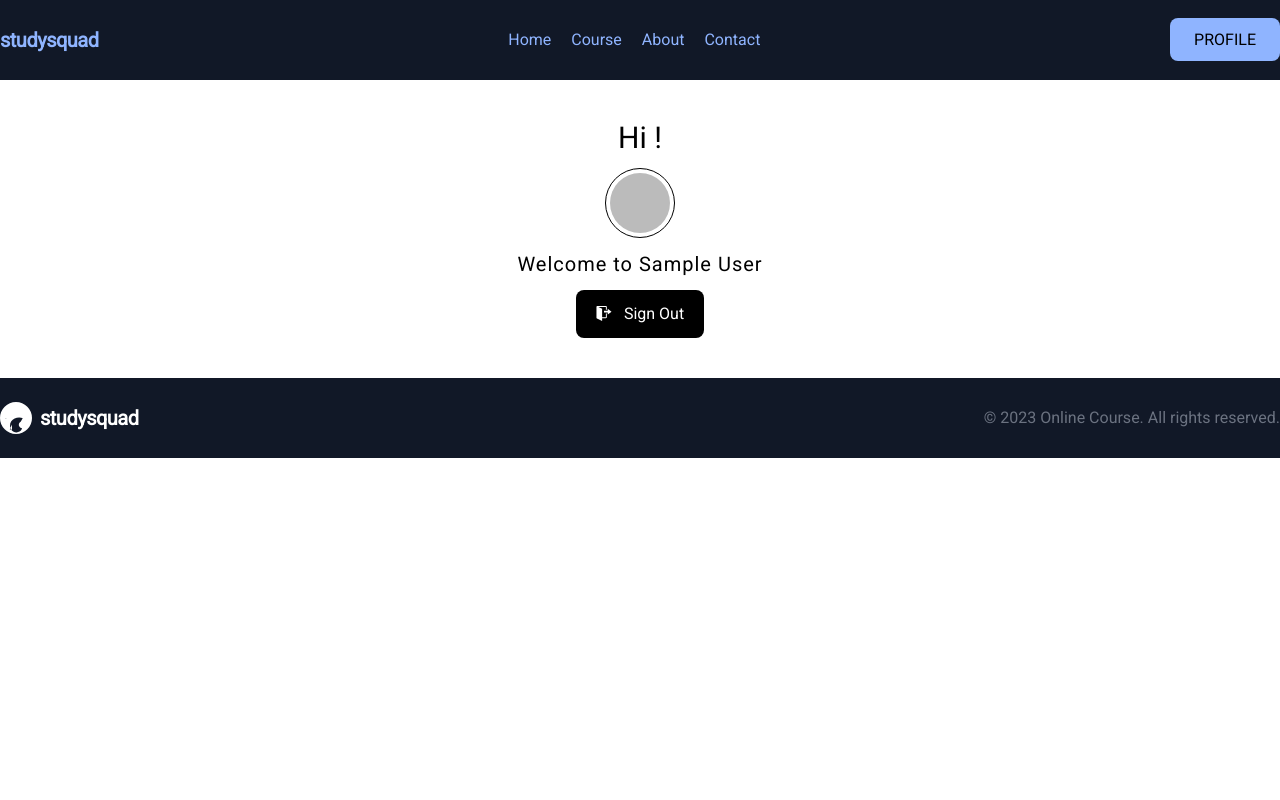
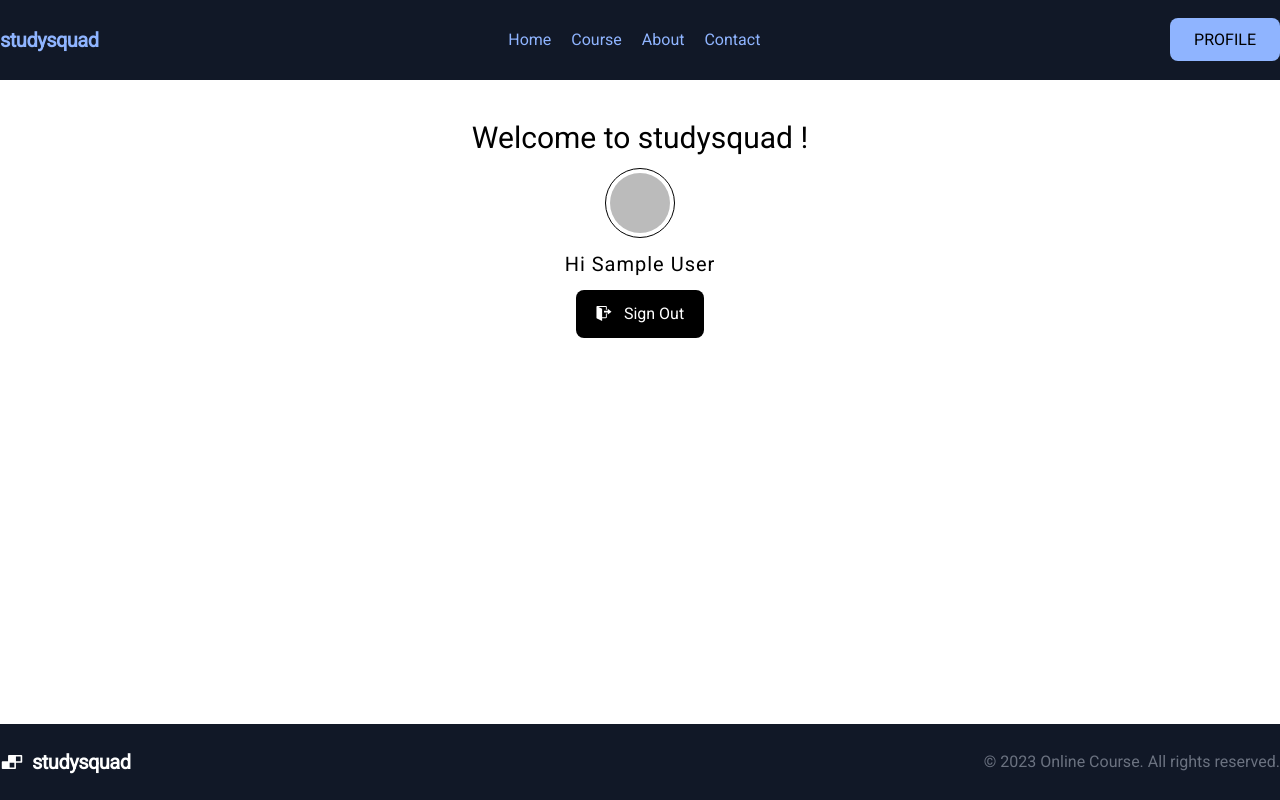
Before and after one commit to sakayat/studysquad, a Next.js app: page /user/profile in a window 1280 px wide. Built offline with nearby package versions, Linux system fonts and the light colour scheme; no server answers; sample sign-in values are in the browser's storage.

Commit message:
footer and success page updated

```diff
--- a/app/api/auth/[...nextauth]/route.js
+++ b/app/api/auth/[...nextauth]/route.js
@@ -1,14 +1,19 @@
 import NextAuth from "next-auth/next";
 import GoogleProvider from "next-auth/providers/google";
 
-const handler = NextAuth({
+export const authOptions = {
   providers: [
     GoogleProvider({
       clientId: process.env.GOOGLE_CLIENT_ID,
       clientSecret: process.env.GOOGLE_CLIENT_SECRET,
     }),
   ],
-	secret: process.env.JWT_KEY
-});
+  secret: process.env.NEXTAUTH_SECRET,
+  session: {
+    strategy: "jwt",
+  },
+};
+
+const handler = NextAuth(authOptions);
 
 export { handler as GET, handler as POST };
--- a/app/checkout/[courseId]/page.js
+++ b/app/checkout/[courseId]/page.js
@@ -5,7 +5,7 @@ import { getCourse } from "@/prisma/course";
 const CheckoutPage = async ({ params }) => {
 	const course = await getCourse(params.courseId);
 	return (
-		<div className="py-5">
+		<div className="py-5 mb-24">
 			<SectionHeader
 				span="checkout"
 				h2="please provide your details"
--- a/app/layout.js
+++ b/app/layout.js
@@ -1,7 +1,7 @@
 import Navbar from "@/components/Navbar";
 import "./globals.css";
 import { Roboto } from "next/font/google";
-import { Provider } from "@/utils/Provider";
+import Provider from "@/utils/Provider";
 import Footer from "@/components/Footer";
 
 const roboto = Roboto({ weight: "400", subsets: ["latin"] });
--- /dev/null
+++ b/app/order/page.js
@@ -0,0 +1,9 @@
+import React from 'react'
+
+const page = () => {
+  return (
+    <div>page</div>
+  )
+}
+
+export default page
--- a/app/success/page.js
+++ b/app/success/page.js
@@ -1,23 +1,26 @@
+"use client";
 import Button from "@/components/Button";
+import { useSession } from "next-auth/react";
+import { useRouter } from "next/navigation";
+import { useEffect } from "react";
+import { AiOutlineCheck } from 'react-icons/ai';
+const SuccessPage = () => {
+  const { data: session } = useSession();
+  const router = useRouter();
+  useEffect(() => {
+    if (!session) {
+      router.replace("/user/login");
+    } else {
+      router.replace("/success")
+    }
+  }, [session, router]);
 
 
-const SuccessPage = () => {
   return (
-    <div className="min-h-[calc(100vh-5rem)] flex flex-col justify-center items-center">
+    <div className="min-h-[calc(100vh-10rem)] flex flex-col justify-center items-center ">
       <div className="bg-white p-6 rounded-md shadow-lg text-center max-w-sm">
         <div className="flex justify-center mb-6">
-          <svg
-            xmlns="http://www.w3.org/2000/svg"
-            className="h-16 w-16 text-[#8fb4ff]"
-            viewBox="0 0 20 20"
-            fill="currentColor"
-          >
-            <path
-              fillRule="evenodd"
-              d="M17.707 5.293a1 1 0 0 1 0 1.414l-8 8a1 1 0 0 1-1.414 0l-4-4a1 1 0 0 1 1.414-1.414L9 13.586l7.293-7.293a1 1 0 0 1 1.414 0z"
-              clipRule="evenodd"
-            />
-          </svg>
+          <span className="text-3xl font-bold text-[#8fb4ff]"><AiOutlineCheck /></span>
         </div>
         <h2 className="text-xl font-bold mb-2">Transaction Successful</h2>
         <p className="text-gray-600 mb-4">
@@ -25,7 +28,7 @@ const SuccessPage = () => {
           purchase!
         </p>
         <div className="flex justify-center">
-          <Button href="/" placeholder="Return to Homepage" color="secondary"/>
+          <Button href="/" placeholder="Return to Homepage" color="primary" size="default"/>
         </div>
       </div>
     </div>
--- a/app/user/profile/page.js
+++ b/app/user/profile/page.js
@@ -24,25 +24,34 @@ const ProfilePage = () => {
 
   return (
     <div className="py-10">
-
-				{
-					!session ? (<div className="text-3xl uppercase font-bold flex items-center justify-center min-h-[calc(100vh-5rem)]">
+      {!session ? (
+        <div className="text-3xl uppercase font-bold flex items-center justify-center min-h-[calc(100vh-5rem)]">
           loading...
-				</div>) : (<div className="flex flex-col justify-center items-center gap-3">
-					<h2 className="text-3xl">Hi !</h2>
-					<Image src={session.user.image} alt={session.user.name} width={70} height={70} className="border border-black p-1 rounded-full"/>
-					<span className="text-xl tracking-wider">Welcome to {session.user.name}</span>
+        </div>
+      ) : (
+        <div className="flex flex-col justify-center items-center gap-3">
+          <h2 className="text-3xl">Welcome to studysquad !</h2>
+          <Image
+            src={session.user.image}
+            alt={session.user.name}
+            width={70}
+            height={70}
+            className="border border-black p-1 rounded-full"
+          />
+          <span className="text-xl tracking-wider">
+            Hi {session.user.name}
+          </span>
           <button
             onClick={logoutHandler}
-						className="bg-black text-white py-3 px-5 rounded-lg flex items-center gap-3">
+            className="bg-black text-white py-3 px-5 rounded-lg flex items-center gap-3"
+          >
             <span>
               <GoSignOut />
             </span>
             <span>Sign Out</span>
           </button>
-				</div>)
-				}
-
+        </div>
+      )}
     </div>
   );
 };
--- a/components/Course.jsx
+++ b/components/Course.jsx
@@ -18,13 +18,15 @@ const Course = ({ course }) => {
     <div className="course">
       <div
         style={{ backgroundImage: `url(${course.cover})` }}
-				className="w-full lg:h-72 h-96 bg-no-repeat bg-cover"></div>
+        className="w-full lg:h-72 h-96 bg-no-repeat bg-cover"
+      ></div>
       <div className="max-w-7xl mx-auto lg:flex lg:justify-between gap-5 py-5 mt-5">
         <div className="lg:w-3/5 flex flex-col gap-2">
           <h2 className="text-4xl">{course.title}</h2>
           <span>Instructor: {course.instructor}</span>
           <span>
-						Enrolled Students: <span className="font-bold">{course.student}</span>
+            Enrolled Students:{" "}
+            <span className="font-bold">{course.student}</span>
           </span>
           <p>{course.description}</p>
         </div>
@@ -37,9 +39,18 @@ const Course = ({ course }) => {
           </span>
           <div className="flex lg:flex-col justify-between items-center lg:items-stretch gap-2">
             <span>
-							Price: <span className="font-bold"> {currencyFormatter(course.price)}</span>
+              Price:{" "}
+              <span className="font-bold">
+                {" "}
+                {currencyFormatter(course.price)}
               </span>
-						<button onClick={handleEnroll} className="uppercase text-center bg-[#8fb4ff] hover:bg-[#ff8f94] rounded-lg py-3">enroll now</button>
+            </span>
+            <button
+              onClick={handleEnroll}
+              className="uppercase text-center bg-[#8fb4ff] hover:bg-[#ff8f94] rounded-lg py-3 px-4"
+            >
+              enroll now
+            </button>
           </div>
         </div>
       </div>
--- a/components/Footer.jsx
+++ b/components/Footer.jsx
@@ -1,21 +1,24 @@
 
-
+import { AiFillBuild } from 'react-icons/ai';
 const Footer = () => {
   return (
-    <footer class="bg-gray-900 py-6">
-  <div class="container mx-auto flex flex-wrap items-center justify-between">
-    <div class="flex items-center flex-shrink-0 text-white mr-6">
-      <svg class="h-8 w-8 fill-current" xmlns="http://www.w3.org/2000/svg" viewBox="0 0 20 20">
-        <path d="M10 0a10 10 0 1 0 10 10A10 10 0 0 0 10 0zM7.5 14.09v3.07H6.18v-.77c-.41.46-.91.77-1.45.97l-.29-1.93c.35-.1.68-.29.97-.58a3.13 3.13 0 0 0 .72-1.97c0-.45-.1-.85-.3-1.21-.2-.36-.5-.67-.91-.92-.4-.25-.92-.42-1.54-.5v-.07c.5-.07 1-.2 1.5-.4s.87-.47 1.24-.81c.37-.34.65-.74.84-1.2.2-.46.3-.96.3-1.51 0-.35-.06-.68-.18-.99-.12-.3-.3-.57-.54-.81a2.36 2.36 0 0 0-.81-.54c-.3-.14-.6-.24-.92-.3V5.99H6.18v1.69h-.04c-.24 0-.47.03-.71.1s-.45.15-.64.27c-.19.11-.35.25-.49.41-.14.16-.25.34-.34.54-.09.2-.14.42-.14.66 0 .43.12.8.36 1.12.24.32.52.57.84.76.32.19.67.32 1.05.39v.02c-.4.07-.77.2-1.1.38-.33.18-.6.4-.81.64s-.41.55-.54.9c-.13.35-.2.72-.2 1.12 0 .46.09.87.28 1.24.19.37.46.68.81.93.35.25.79.44 1.31.57v.01zm5.43-1.67c.22.18.41.41.57.69.16.29.27.62.34 1 .07.37.1.75.1 1.15 0 .66-.15 1.28-.46 1.85-.31.57-.74 1.03-1.28 1.38-.54.34-1.17.52-1.87.52-.67 0-1.27-.14-1.81-.43-.54-.28-1-.67-1.35-1.14a4.17 4.17 0 0 1-.92-2.64c0-1.04.27-1.94.8-2.7.53-.76 1.23-1.35 2.09-1.77.86-.42 1.8-.63 2.82-.63.84 0 1.63.14 2.39.43.76.28 1.4.67 1.92 1.15l-1.1 1.64c-.18-.19-.4-.35-.67-.49-.27-.14-.58-.21-.91-.21-.5 0-.92.19-1.28.56-.36.37-.55.83-.55 1.37 0 .32.05.62.16.89.11.27.28.51.53.72.23.2.51.36.83.48.32.12.66.18 1.03.18.46 0 .88-.08 1.26-.24.38-.16.7-.38.97-.66.27-.28.47-.6.61-.95s.21-.75.21-1.17c0-.44-.07-.86-.22-1.26-.15-.4-.36-.76-.63-1.07-.27-.31-.59-.56-.96-.75-.37-.19-.77-.31-1.2-.38v-.02z"/>
-      </svg>
-      <span class="font-semibold text-xl tracking-tight ml-2">studysquad</span>
-    </div>
-    <div>
-        <p class="text-gray-500">&copy; {new Date().getFullYear()} Online Course. All rights reserved.</p>
+    <footer className="bg-gray-900 fixed bottom-0 w-full py-6">
+      <div className="container mx-auto flex flex-wrap items-center justify-between">
+        <div className="flex items-center flex-shrink-0 text-white mr-6">
+          <span className='text-2xl'><AiFillBuild /></span>
+          <span className="font-semibold text-xl tracking-tight ml-2">
+            studysquad
+          </span>
+        </div>
+        <div>
+          <p className="text-gray-500">
+            &copy; {new Date().getFullYear()} Online Course. All rights
+            reserved.
+          </p>
+        </div>
       </div>
-  </div>
-</footer>
-  )
-}
+    </footer>
+  );
+};
 
-export default Footer
+export default Footer;
--- a/utils/Provider.js
+++ b/utils/Provider.js
@@ -1,7 +1,11 @@
 "use client"
 
-import { SessionProvider } from "next-auth/react";
+import { SessionProvider } from 'next-auth/react'
 
-export const Provider = ({ children }) => {
-	return <SessionProvider>{children}</SessionProvider>;
-};
+export default function Provider({ children }) {
+    return (
+        <SessionProvider>
+            {children}
+        </SessionProvider>
+    )
+}
```
Also changed, not shown: app/course/[courseId]/page.js (+6 -6 lines), prisma/order.js (added). Lines whose indentation alone changed are shown as unchanged.
